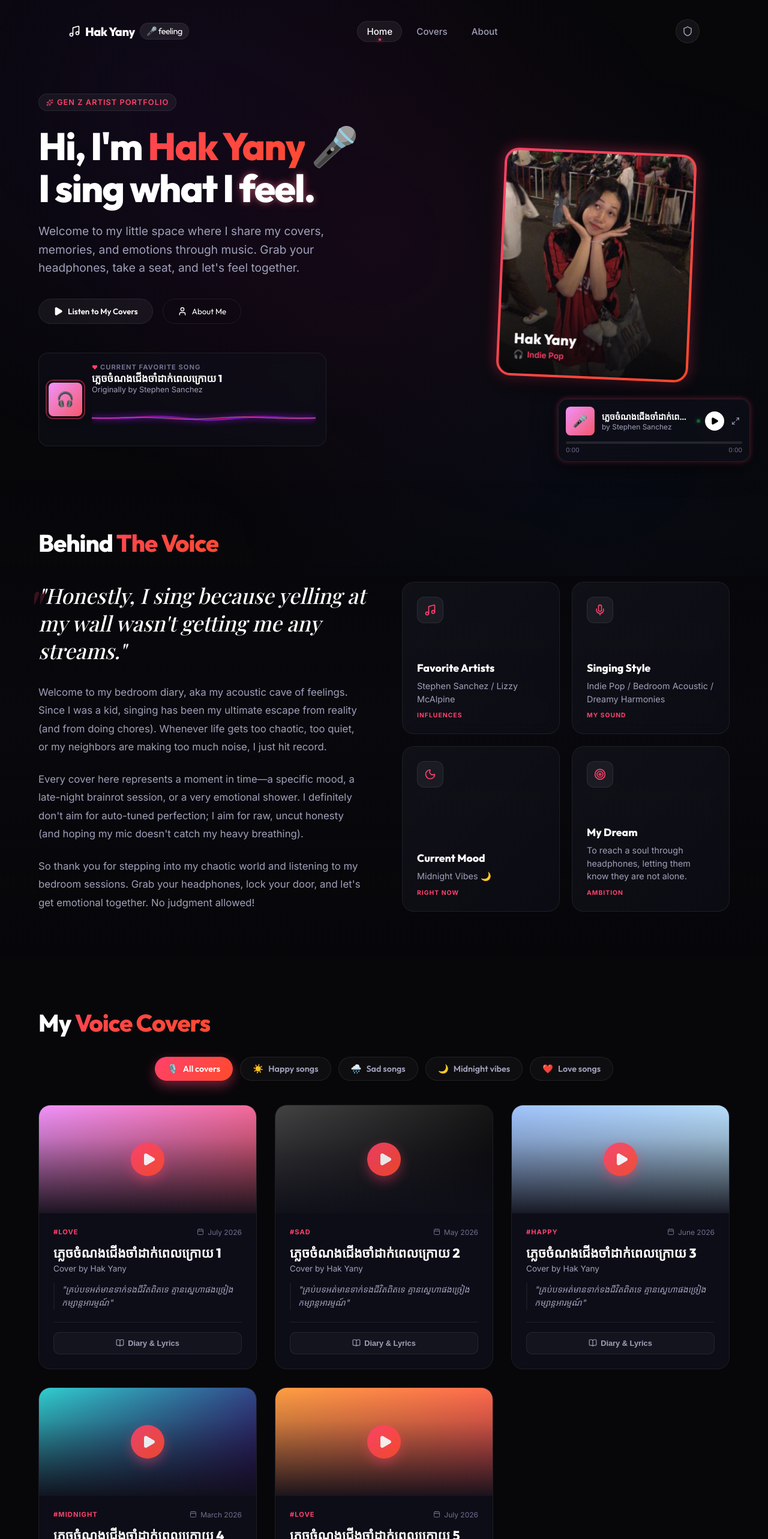
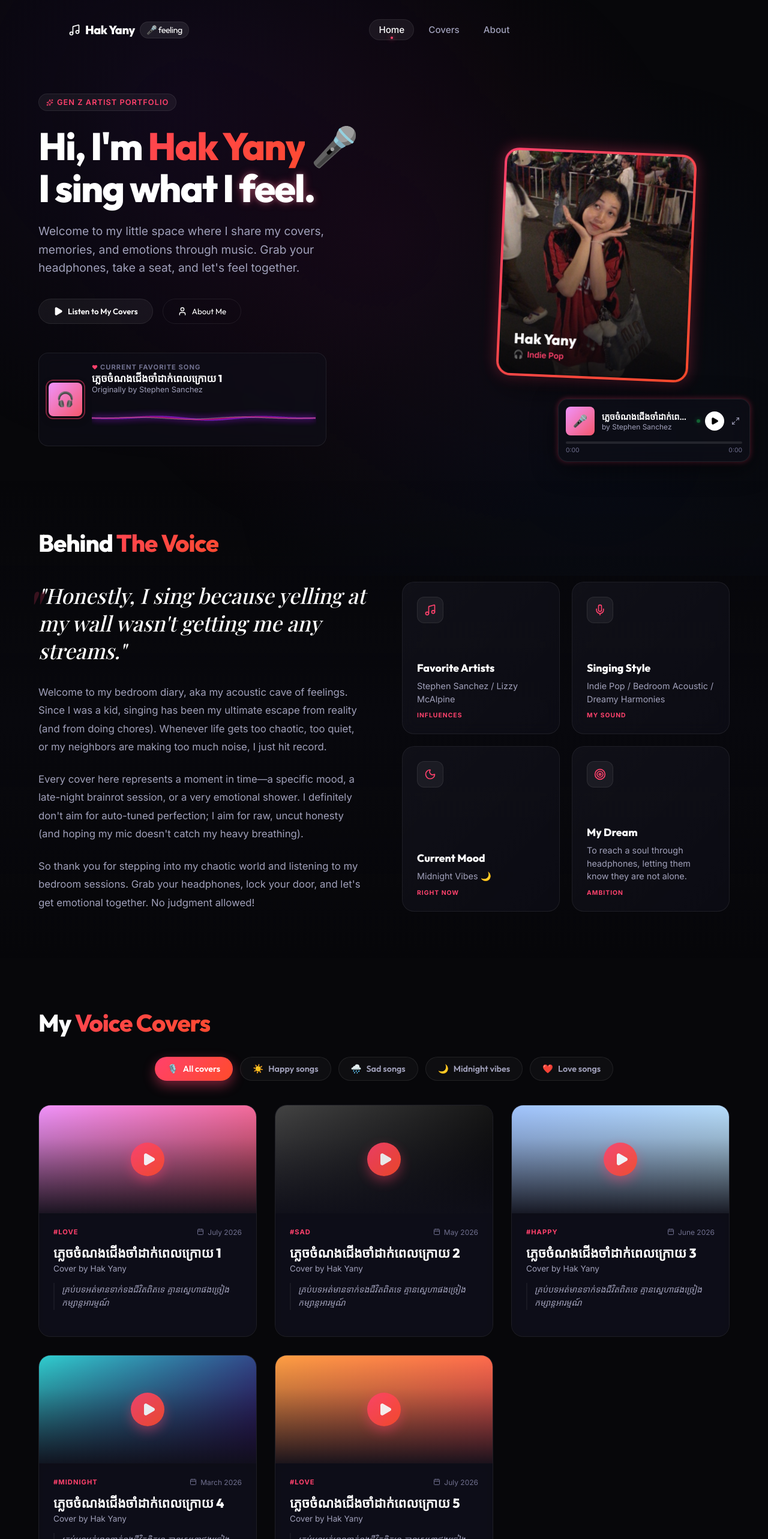
Before and after one commit to yanyHakDevUp/hak-yany-covers, a React (Vite) app: page / in a window 1280 px wide. Shown: the top 2566 px of the page at 60% size. Built offline with nearby package versions, Linux system fonts and the light colour scheme; a web font is replaced by a local one.

Commit message:
feat: implement core application structure with mood-filtered song covers and keyboard-triggered easter eggs

```diff
--- a/src/App.tsx
+++ b/src/App.tsx
@@ -13,24 +13,28 @@ import { Mail, Heart, Sparkles } from 'lucide-react';
 import './App.css';
 
 const AppContent: React.FC = () => {
-  const { currentCover, profile } = useAudio();
+  const { currentCover, profile, setShowAdmin } = useAudio();
   const [loading, setLoading] = useState(true);
   const [easterEggActive, setEasterEggActive] = useState(false);
   const keysPressed = useRef<string[]>([]);
 
-  // Keyboard Easter egg listener for spelling "yany"
+  // Keyboard listener for spelling "yany" (easter egg) or "admin" (secret portal)
   useEffect(() => {
     const handleKeyDown = (e: KeyboardEvent) => {
       keysPressed.current.push(e.key.toLowerCase());
-      if (keysPressed.current.length > 4) {
+      if (keysPressed.current.length > 5) {
         keysPressed.current.shift();
       }
 
       const word = keysPressed.current.join('');
-      if (word === 'yany') {
+      if (word.endsWith('yany')) {
         setEasterEggActive(true);
         playEasterMelody();
         setTimeout(() => setEasterEggActive(false), 5000);
+      }
+
+      if (word.endsWith('admin')) {
+        setShowAdmin(true);
       }
     };
 
--- a/src/components/Covers.tsx
+++ b/src/components/Covers.tsx
@@ -1,11 +1,10 @@
 import React, { useState } from 'react';
 import { useAudio } from '../context/AudioContext';
-import { Play, Pause, Calendar, BookOpen, Music4 } from 'lucide-react';
+import { Play, Pause, Calendar, Music4 } from 'lucide-react';
 import type { Cover } from '../types';
 
 export const Covers: React.FC = () => {
   const { covers, currentCover, isPlaying, playSong, togglePlay, activeMood, setMood } = useAudio();
-  const [expandedCard, setExpandedCard] = useState<string | null>(null);
   const [hoveredCard, setHoveredCard] = useState<string | null>(null);
 
   const moodsList: { id: 'all' | 'happy' | 'sad' | 'midnight' | 'love'; label: string; emoji: string }[] = [
@@ -20,11 +19,6 @@ export const Covers: React.FC = () => {
     ? covers
     : covers.filter(c => c.mood === activeMood);
 
-  const toggleExpand = (id: string, e: React.MouseEvent) => {
-    e.stopPropagation();
-    setExpandedCard(expandedCard === id ? null : id);
-  };
-
   const handlePlayClick = (cover: Cover, e: React.MouseEvent) => {
     e.stopPropagation();
     if (currentCover?.id === cover.id) {
@@ -32,14 +26,6 @@ export const Covers: React.FC = () => {
     } else {
       playSong(cover);
     }
-  };
-
-  const parseStaticLyrics = (lyricsStr: string) => {
-    // Strip timestamp tags for simple previewing
-    return lyricsStr
-      .split('\n')
-      .map(line => line.replace(/\[\d{2}:\d{2}\.\d{2}\]/g, '').trim())
-      .filter(line => line.length > 0);
   };
 
   return (
@@ -291,7 +277,6 @@ export const Covers: React.FC = () => {
               filteredCovers.map((cover) => {
                 const isCurrent = currentCover?.id === cover.id;
                 const isCardPlaying = isCurrent && isPlaying;
-                const isExpanded = expandedCard === cover.id;
 
                 return (
                   <div
@@ -358,40 +343,9 @@ export const Covers: React.FC = () => {
                       <div className="cover-artist">Cover by Hak Yany</div>
 
                       <p className="cover-story-preview">
-                        "{cover.memory.length > 90 ? `${cover.memory.substring(0, 90)}...` : cover.memory}"
+                        {cover.memory}
                       </p>
-
-                      <div className="cover-card-actions">
-                        <button
-                          className={`action-icon-btn ${isExpanded ? 'active' : ''}`}
-                          onClick={(e) => toggleExpand(cover.id, e)}
-                        >
-                          <BookOpen size={14} />
-                          Diary & Lyrics
-                        </button>
-                      </div>
                     </div>
-
-                    {/* Expandable Diary & Static Lyrics */}
-                    {isExpanded && (
-                      <div
-                        className="expanded-lyrics-container custom-scroll"
-                        onClick={(e) => e.stopPropagation()}
-                      >
-                        <div style={{ marginBottom: '20px', textAlign: 'left', borderBottom: '1px solid rgba(255,255,255,0.05)', paddingBottom: '12px' }}>
-                          <span style={{ fontSize: '0.75rem', textTransform: 'uppercase', letterSpacing: '1px', fontWeight: '700', color: 'white' }}>Recording Memory:</span>
-                          <p style={{ marginTop: '6px', fontStyle: 'italic', color: 'var(--text-gray)', fontSize: '0.82rem' }}>{cover.memory}</p>
-                        </div>
-                        <div>
-                          <span style={{ fontSize: '0.75rem', textTransform: 'uppercase', letterSpacing: '1px', fontWeight: '700', color: 'white', display: 'block', marginBottom: '10px' }}>Lyrics preview:</span>
-                          {parseStaticLyrics(cover.lyrics).map((line, idx) => (
-                            <div key={idx} className="lyric-preview-line">
-                              {line}
-                            </div>
-                          ))}
-                        </div>
-                      </div>
-                    )}
                   </div>
                 );
               })
--- a/src/components/Navbar.tsx
+++ b/src/components/Navbar.tsx
@@ -1,6 +1,6 @@
 import React, { useEffect, useState } from 'react';
 import { useAudio } from '../context/AudioContext';
-import { Music, Shield, Menu, X } from 'lucide-react';
+import { Music, Menu, X } from 'lucide-react';
 
 export const Navbar: React.FC = () => {
   const { showAdmin, setShowAdmin, activeMood, profile } = useAudio();
@@ -259,13 +259,6 @@ export const Navbar: React.FC = () => {
 
         <div className="nav-actions">
           <button
-            className={`admin-toggle-btn ${showAdmin ? 'active' : ''}`}
-            onClick={() => setShowAdmin(!showAdmin)}
-            title="Admin Dashboard"
-          >
-            <Shield size={18} />
-          </button>
-          <button
             className="menu-toggle-btn"
             onClick={() => setMobileMenuOpen(true)}
           >
@@ -301,16 +294,6 @@ export const Navbar: React.FC = () => {
         >
           About Me
         </button>
-        <button
-          className={`mobile-nav-link ${showAdmin ? 'active' : ''}`}
-          onClick={() => {
-            setShowAdmin(true);
-            setMobileMenuOpen(false);
-          }}
-          style={{ color: 'var(--mood-primary)', display: 'flex', alignItems: 'center', gap: '8px', fontSize: '1.75rem' }}
-        >
-          <Shield size={24} /> Admin
-        </button>
       </div>
     </>
   );
```
